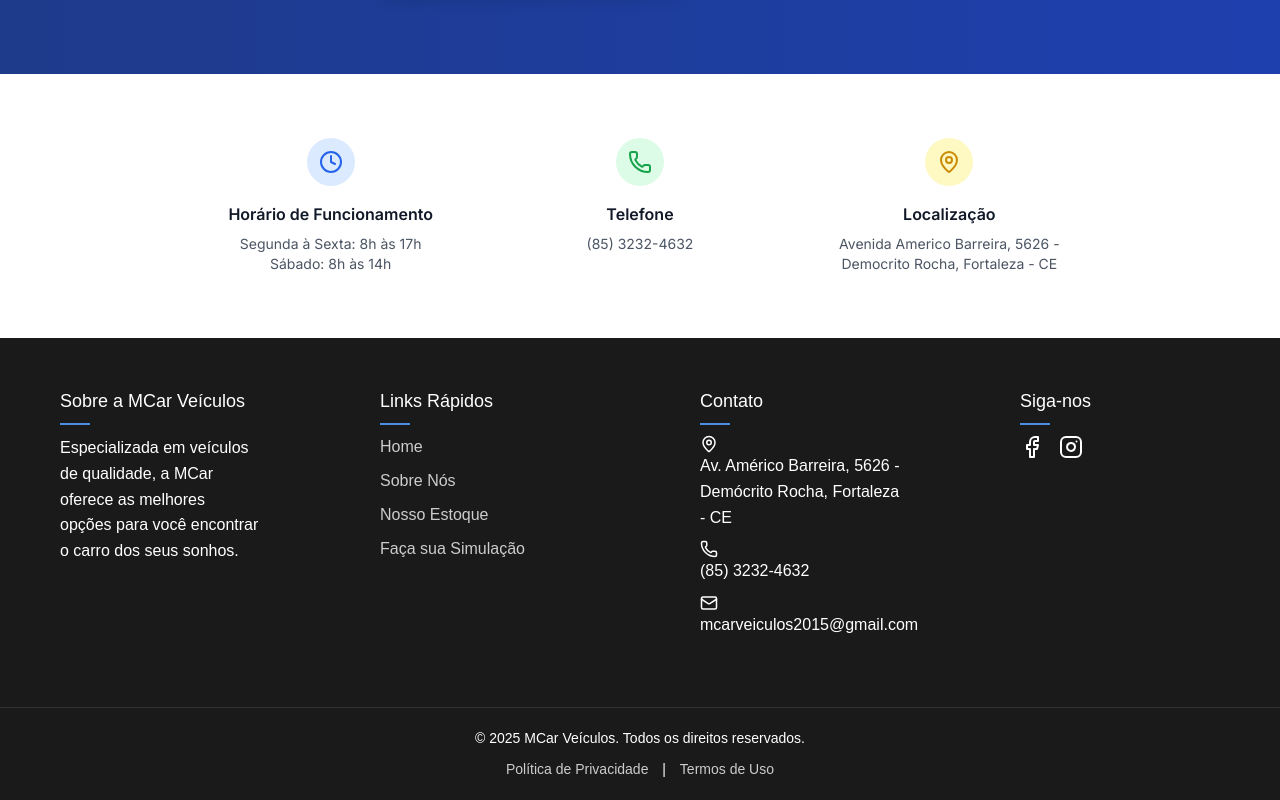
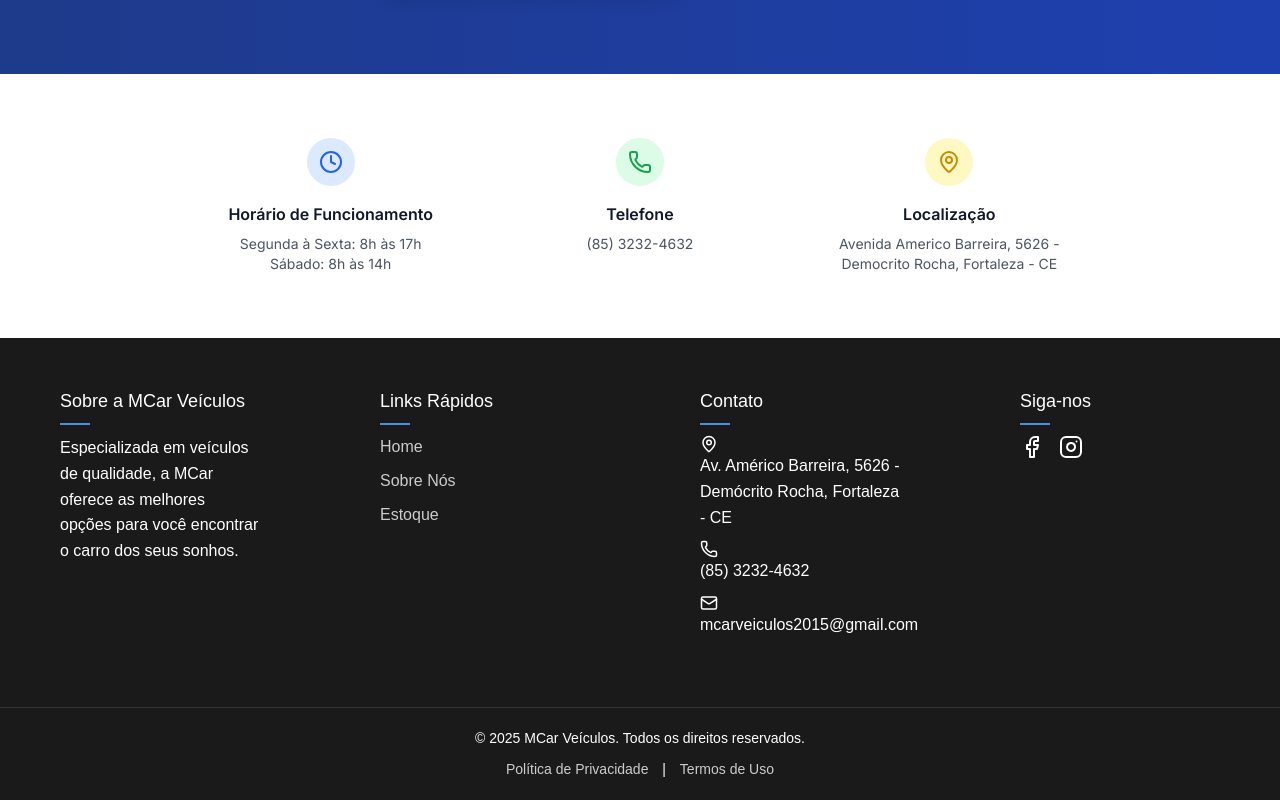
Before and after one commit to kaiquesousa2005/SITE-MCARNOVO, a Next.js app: page / in a window 1280 px wide. Shown: the part 2977-3777 px from the top of the page. Built offline with nearby package versions, Linux system fonts and the light colour scheme; no server answers; the database is empty.

Commit message:
footer atualizado

```diff
--- a/src/components/Footer.tsx
+++ b/src/components/Footer.tsx
@@ -26,14 +26,10 @@
               </Link>
             </li>
             <li>
-              {/* Como é âncora na mesma página, pode ser <a> direto */}
-              <a href="/#estoque">Nosso Estoque</a>
-            </li>
-            <li>
-              <Link href="/simulação">
-                Faça sua Simulação
+              <Link href="/estoque">
+                Estoque
               </Link>
-            </li>
+              </li>
           </ul>
         </div>
         <div className="footer-section">
```
